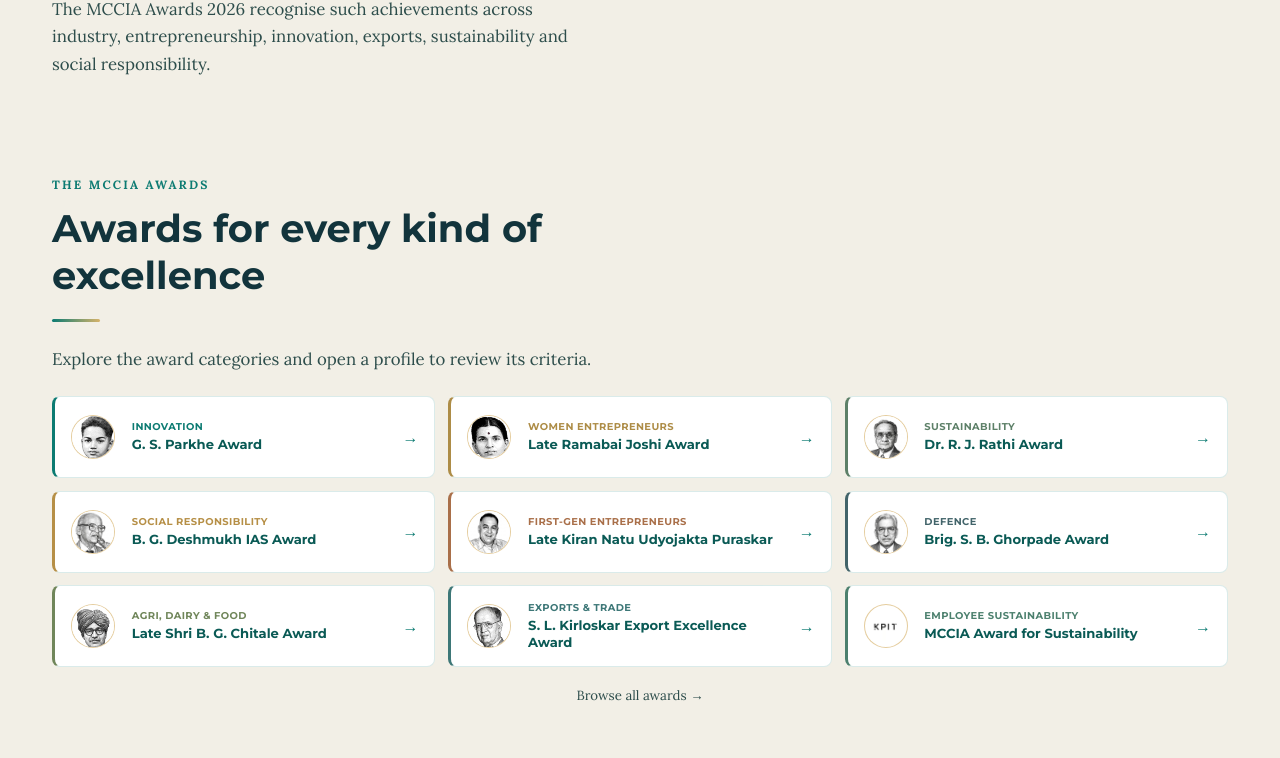
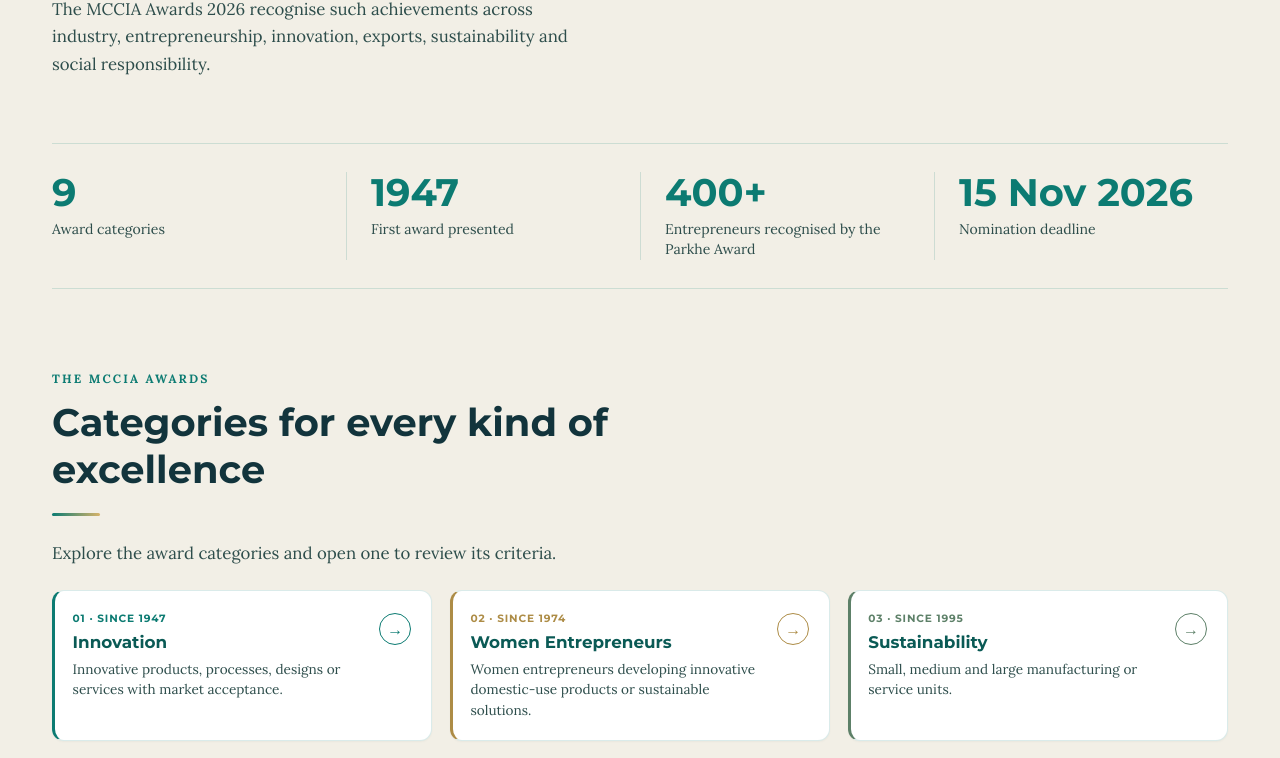
Before and after one commit to mcciaexplore-netizen/MCCIA-Awards-Page, a React (Vite) app in the folder frontend/: page / in a window 1280 px wide. Shown: the part 1129-1887 px from the top of the page. Built offline with nearby package versions, Linux system fonts and the light colour scheme.

Commit message:
Polish nomination form, show categories on home, remove application guide, add overview stats
Co-Authored-By: Claude Sonnet 5.5 <noreply@anthropic.com>

```diff
--- a/frontend/src/App.css
+++ b/frontend/src/App.css
@@ -2112,3 +2112,110 @@ button:active, .btn-gold:active, .btn-ghost:active { transform: translateY(1px)
   .home-category-grid { grid-template-columns: 1fr; }
   .home-category-link { min-height: 76px; }
 }
+
+/* ─── Nomination modal polish ───────────────────────── */
+.modal { padding: 3.5rem 2.5rem 2rem; }
+.modal-close {
+  top: .75rem; right: .75rem; z-index: 2;
+  display: grid; place-items: center;
+  width: 44px; height: 44px; padding: 0;
+  background: #fff; color: var(--text-1);
+  border: 1px solid var(--border); font-size: 1.1rem; line-height: 1;
+  box-shadow: 0 2px 8px rgba(18,52,60,.12);
+}
+.modal .form-group input,
+.modal .form-group select,
+.modal .form-group textarea {
+  width: 100%;
+  background: #fff; color: var(--text-1);
+  border: 1.5px solid rgba(12,123,114,.35);
+}
+.modal .form-group input::placeholder,
+.modal .form-group textarea::placeholder { color: #8a9c99; opacity: 1; }
+.modal .form-group input:focus,
+.modal .form-group select:focus,
+.modal .form-group textarea:focus {
+  background: #fff; border-color: var(--bg-2);
+  box-shadow: 0 0 0 3px rgba(12,123,114,.18);
+}
+.modal .form-group select {
+  background-image: linear-gradient(45deg, transparent 50%, var(--text-2) 50%), linear-gradient(135deg, var(--text-2) 50%, transparent 50%);
+  background-position: calc(100% - 18px) 55%, calc(100% - 13px) 55%;
+  background-size: 5px 5px; background-repeat: no-repeat; padding-right: 2.2rem;
+}
+.modal .file-input-wrap input[type="file"] { background: #fff; }
+.modal .step-indicator { margin-bottom: 2.5rem; }
+.modal .step-dot { background: #fff; border-color: rgba(12,123,114,.35); color: var(--text-2); }
+.modal .step-dot.active { background: var(--gold); border-color: var(--gold); color: #fff; }
+.modal .step-dot.done { background: var(--bg-2); border-color: var(--bg-2); color: #fff; }
+.modal .step-dot span { color: var(--text-2); }
+.modal .step-dot.active span { color: var(--green-dark); font-weight: 700; }
+.modal .step-line { background: rgba(12,123,114,.25); margin-bottom: 0; }
+.modal .step-line.done { background: var(--bg-2); }
+@media (max-width: 480px) { .modal { padding: 3.5rem 1.1rem 1.25rem; } }
+
+/* ─── Home category cards polish ─── */
+.home-category-grid { gap: 1.1rem; }
+.home-category-link {
+  min-height: 132px;
+  grid-template-columns: 64px minmax(0, 1fr) auto;
+  align-items: start;
+  gap: 1rem;
+  padding: 1.25rem 1.25rem 1.25rem 1.1rem;
+  border-radius: 12px;
+  box-shadow: 0 1px 2px rgba(18,52,60,.04);
+}
+.home-category-link::after {
+  content: ''; position: absolute; inset: auto 0 0 0; height: 3px;
+  background: var(--tag-color); transform: scaleX(0); transform-origin: left;
+  transition: transform .3s cubic-bezier(.23, 1, .32, 1);
+}
+.home-category-image { width: 60px; height: 60px; border: 2px solid var(--tag-color); box-shadow: 0 0 0 3px #fff, 0 0 0 4px rgba(215,179,106,.6); }
+.home-category-copy { gap: .35rem; padding-top: .1rem; }
+.home-category-tag { font-size: .66rem; letter-spacing: .08em; }
+.home-category-copy strong { font-size: 1.05rem; line-height: 1.3; }
+.home-category-desc {
+  display: -webkit-box; overflow: hidden;
+  color: var(--text-2); font-size: .85rem; line-height: 1.5;
+  -webkit-box-orient: vertical; -webkit-line-clamp: 3;
+}
+.home-category-arrow {
+  display: grid; place-items: center; width: 32px; height: 32px; margin-top: .15rem;
+  color: var(--tag-color); border: 1px solid currentColor; border-radius: 50%;
+  transition: background .2s, color .2s, transform .2s;
+}
+@media (hover: hover) and (pointer: fine) {
+  .home-category-link:hover { box-shadow: 0 14px 28px rgba(12,91,85,.12); }
+  .home-category-link:hover::after { transform: scaleX(1); }
+  .home-category-link:hover .home-category-arrow { background: var(--tag-color); color: #fff; transform: translateX(3px); }
+}
+.home-category-link:focus-visible { outline: 3px solid var(--tag-color); outline-offset: 2px; }
+@media (max-width: 480px) {
+  .home-category-link { min-height: 0; grid-template-columns: 52px minmax(0, 1fr) auto; }
+  .home-category-image { width: 52px; height: 52px; }
+}
+.home-category-link { grid-template-columns: minmax(0, 1fr) auto; }
+@media (max-width: 480px) { .home-category-link { grid-template-columns: minmax(0, 1fr) auto; } }
+
+/* ─── Overview fill ─── */
+.overview-quote {
+  padding-inline-start: 1.25rem;
+  border-inline-start: 3px solid var(--green);
+  font-size: 1.15rem; line-height: 1.7; color: var(--text-1);
+}
+.overview-stats {
+  display: grid; grid-template-columns: repeat(4, minmax(0, 1fr));
+  margin: 3rem 0 0; padding: 1.75rem 0;
+  border-block: 1px solid var(--border);
+}
+.overview-stats > div { padding: 0 1.5rem; border-inline-start: 1px solid var(--border); }
+.overview-stats > div:first-child { padding-inline-start: 0; border-inline-start: 0; }
+.overview-stats dt {
+  font-family: 'Montserrat', sans-serif; font-weight: 700;
+  font-size: clamp(1.6rem, 3vw, 2.4rem); line-height: 1.1; color: var(--bg-2);
+}
+.overview-stats dd { margin: .4rem 0 0; font-size: .88rem; line-height: 1.4; color: var(--text-2); }
+@media (max-width: 720px) {
+  .overview-stats { grid-template-columns: repeat(2, minmax(0, 1fr)); row-gap: 1.5rem; }
+  .overview-stats > div:nth-child(odd) { padding-inline-start: 0; border-inline-start: 0; }
+}
--- a/frontend/src/App.jsx
+++ b/frontend/src/App.jsx
@@ -44,7 +44,6 @@ function Header({ onNominate }) {
     <>
       <Link to="/awards" onClick={() => setMobileOpen(false)}>Awards</Link>
       <Link to="/#process" onClick={() => setMobileOpen(false)}>Selection process</Link>
-      <Link to="/application-guide" onClick={() => setMobileOpen(false)}>Application guide</Link>
       <button className="btn-nominate" onClick={() => { setMobileOpen(false); onNominate(); }}>
         Nominate Now
       </button>
@@ -154,12 +153,27 @@ function Overview() {
             </p>
           </Reveal>
           <Reveal delay={150}>
-            <p className="prose-text">
+            <p className="prose-text overview-quote">
               From a breakthrough idea to a resilient entrepreneur, from a business taking Indian capability to global
               markets to an organisation embedding sustainability in how it operates, excellence takes many forms.
             </p>
           </Reveal>
         </div>
+        <Reveal delay={250}>
+          <dl className="overview-stats">
+            {[
+              [`${awardsData.length}`, 'Award categories'],
+              ['1947', 'First award presented'],
+              ['400+', 'Entrepreneurs recognised by the Parkhe Award'],
+              ['15 Nov 2026', 'Nomination deadline'],
+            ].map(([value, label]) => (
+              <div key={label}>
+                <dt>{value}</dt>
+                <dd>{label}</dd>
+              </div>
+            ))}
+          </dl>
+        </Reveal>
       </div>
     </section>
   );
@@ -290,28 +304,22 @@ function AwardsPreview() {
       <div className="wrap">
         <Reveal className="section-head">
           <p className="eyebrow">The MCCIA Awards</p>
-          <h2 id="home-awards-heading">Awards for every kind of excellence</h2>
+          <h2 id="home-awards-heading">Categories for every kind of excellence</h2>
           <div className="rule" />
-          <p className="prose-text">Explore the award categories and open a profile to review its criteria.</p>
+          <p className="prose-text">Explore the award categories and open one to review its criteria.</p>
         </Reveal>
 
         <div className="home-category-grid">
-          {awardsData.map(award => (
+          {awardsData.map((award, index) => (
             <Link key={award.id} to={`/awards/${award.id}`} className="home-category-link" style={{ '--tag-color': award.tagColor }}>
-              <span className={`home-category-image ${award.imageType === 'logo' ? 'home-category-image-logo' : ''}`}>
-                <img src={award.image} alt="" loading="lazy" decoding="async" />
-              </span>
               <span className="home-category-copy">
-                <span className="home-category-tag">{award.tag}</span>
-                <strong>{award.title}</strong>
+                <span className="home-category-tag">{String(index + 1).padStart(2, '0')} · {award.since}</span>
+                <strong>{award.tag}</strong>
+                <span className="home-category-desc">{award.eligibilitySummary}</span>
               </span>
               <span className="home-category-arrow" aria-hidden="true">→</span>
             </Link>
           ))}
-        </div>
-
-        <div className="home-category-action">
-          <Link to="/awards" className="btn-text">Browse all awards <span aria-hidden="true">→</span></Link>
         </div>
       </div>
     </section>
@@ -343,7 +351,6 @@ function AwardsPage() {
           <h1 id="awards-directory-heading">Find the right award for your work</h1>
           <div className="rule" />
           <p className="prose-text">Search categories and eligibility. Open any award for its full criteria and recognition.</p>
-          <Link to="/application-guide" className="btn-text">How to prepare an application <span aria-hidden="true">→</span></Link>
         </Reveal>
 
         <div className="home-award-explorer">
@@ -420,7 +427,6 @@ function Process() {
         <Reveal>
           <p className="process-close">After careful evaluation and deliberation, the jury finalises the awardees.</p>
         </Reveal>
-        <p className="process-guide-link"><Link to="/application-guide">See what to prepare before applying <span aria-hidden="true">→</span></Link></p>
       </div>
     </section>
   );
@@ -778,7 +784,6 @@ function Footer() {
           <h4>Quick Links</h4>
           <a href="/#overview">Overview</a>
           <Link to="/awards">The Awards</Link>
-          <Link to="/application-guide">Application Guide</Link>
           <a href="/#process">Selection Process</a>
           <a href="/#faq">FAQs</a>
         </div>
@@ -834,97 +839,6 @@ function HomePage({ onNominate }) {
       <FAQ />
       <CTA onNominate={onNominate} />
     </>
-  );
-}
-
-function ApplicationGuidePage({ onNominate }) {
-  const [checkedItems, setCheckedItems] = useState({});
-  const preparationItems = [
-    'Review the eligibility criteria for the award you are considering.',
-    'Have your organisation and contact details ready.',
-    'Prepare a concise account of your achievements and impact.',
-    'Gather product catalogues and photographs. Shortlisted applicants may be asked for further documentation.',
-  ];
-
-  return (
-    <section className="application-guide section">
-      <div className="wrap">
-        <Link to="/awards" className="guide-back-link">← Browse award categories</Link>
-        <header className="guide-header">
-          <p className="eyebrow">Application guide</p>
-          <h1>Know what to prepare before you apply</h1>
-          <p>Check eligibility, gather your materials and understand the selection process before starting a nomination.</p>
-        </header>
-
-        <div className="guide-notice" role="note">
-          <strong>Important:</strong> The nomination form on this website is a preview only. It does not send or store applications. Contact the MCCIA Awards Desk to confirm the official submission process.
-          <div className="guide-contact-links">
-            <a href="mailto:sudhanwak@mcciapune.com">Email the Awards Desk</a>
-            <a href="tel:+912025709000">Call +91 20 2570 9000</a>
-          </div>
-        </div>
-
-        <section className="guide-block" aria-labelledby="preparation-heading">
-          <h2 id="preparation-heading">Your preparation checklist</h2>
-          <ul className="guide-checklist">
-            {preparationItems.map((item, index) => (
-              <li key={item}>
-                <label>
-                  <input
-                    type="checkbox"
-                    checked={Boolean(checkedItems[index])}
-                    onChange={event => setCheckedItems(current => ({ ...current, [index]: event.target.checked }))}
-                  />
-                  <span>{item}</span>
-                </label>
-              </li>
-            ))}
-          </ul>
-          <p className="guide-document-note">The site does not list a downloadable application PDF. Contact the Awards Desk for the current official form and submission instructions.</p>
-        </section>
-
-        <section className="guide-block" aria-labelledby="eligibility-heading">
-          <h2 id="eligibility-heading">Eligibility at a glance</h2>
-          <p className="guide-section-copy">Use these summaries to narrow your search. The full criteria on each award page take precedence.</p>
-          <ul className="guide-award-grid">
-            {awardsData.map(award => (
-              <li key={award.id}>
-                <Link to={`/awards/${award.id}`}>
-                  <span>{award.tag}</span>
-                  <strong>{award.title}</strong>
-                  <p>{award.eligibilitySummary}</p>
-                  <span className="guide-card-link">View details <span aria-hidden="true">→</span></span>
-                </Link>
-              </li>
-            ))}
-          </ul>
-        </section>
-
-        <section className="guide-block guide-process" aria-labelledby="guide-process-heading">
-          <h2 id="guide-process-heading">The selection process</h2>
-          <ol className="guide-process-list">
-            {processSteps.map(step => (
-              <li key={step.title}>
-                <div>
-                  <h3>{step.title}</h3>
-                  <p>{step.desc}</p>
-                </div>
-              </li>
-            ))}
-          </ol>
-        </section>
-
-        <div className="guide-deadline">
-          <div>
-            <h2>Submission deadline</h2>
-            <p>15 November 2026. Confirm the official form and submission channel with MCCIA.</p>
-          </div>
-          <button className="btn-gold" type="button" onClick={() => onNominate()}>
-            View nomination form
-          </button>
-        </div>
-      </div>
-    </section>
   );
 }
 
@@ -1049,7 +963,6 @@ export default function App() {
         <Routes>
           <Route path="/" element={<HomePage onNominate={openNomination} />} />
           <Route path="/awards" element={<AwardsPage />} />
-          <Route path="/application-guide" element={<ApplicationGuidePage onNominate={openNomination} />} />
           <Route path="/awards/:id" element={<AwardDetailPage onNominate={openNomination} />} />
           <Route path="*" element={<div className="not-found wrap"><h1>Page not found</h1><p>This page may have moved. Browse the awards to continue.</p><Link className="btn-gold" to="/awards">Browse awards</Link></div>} />
         </Routes>
```
